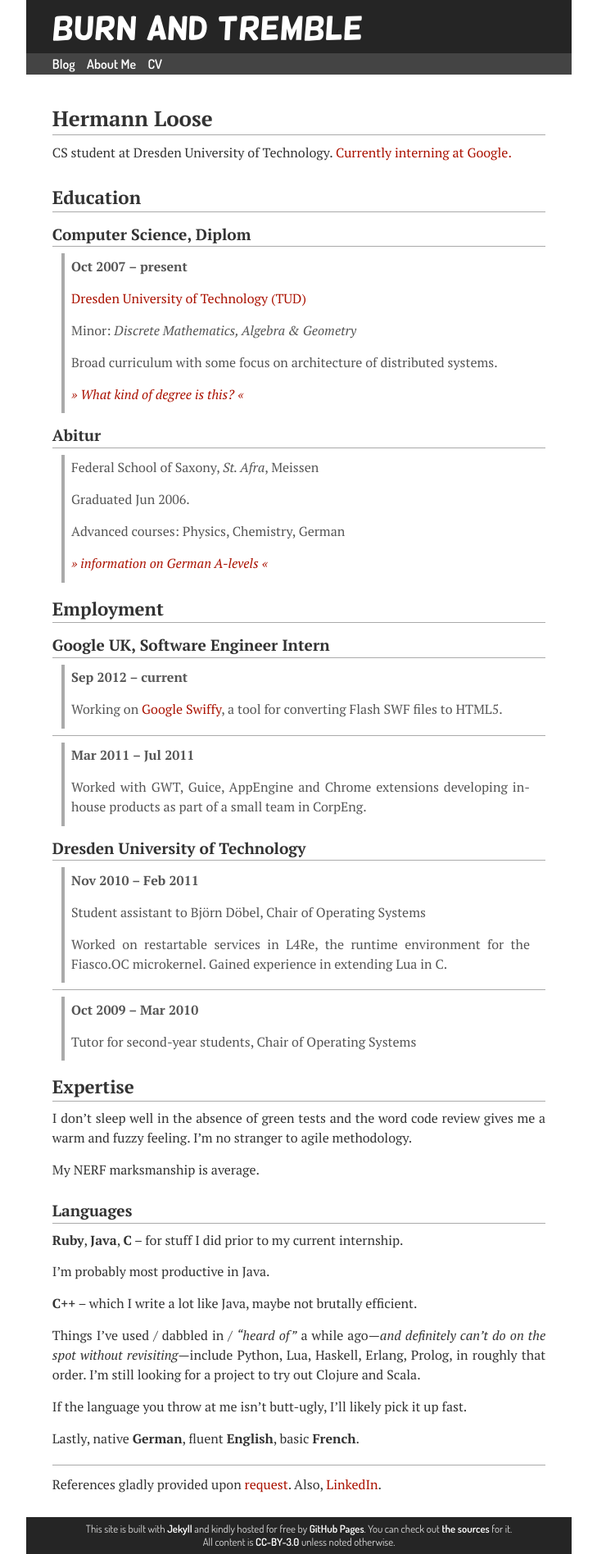
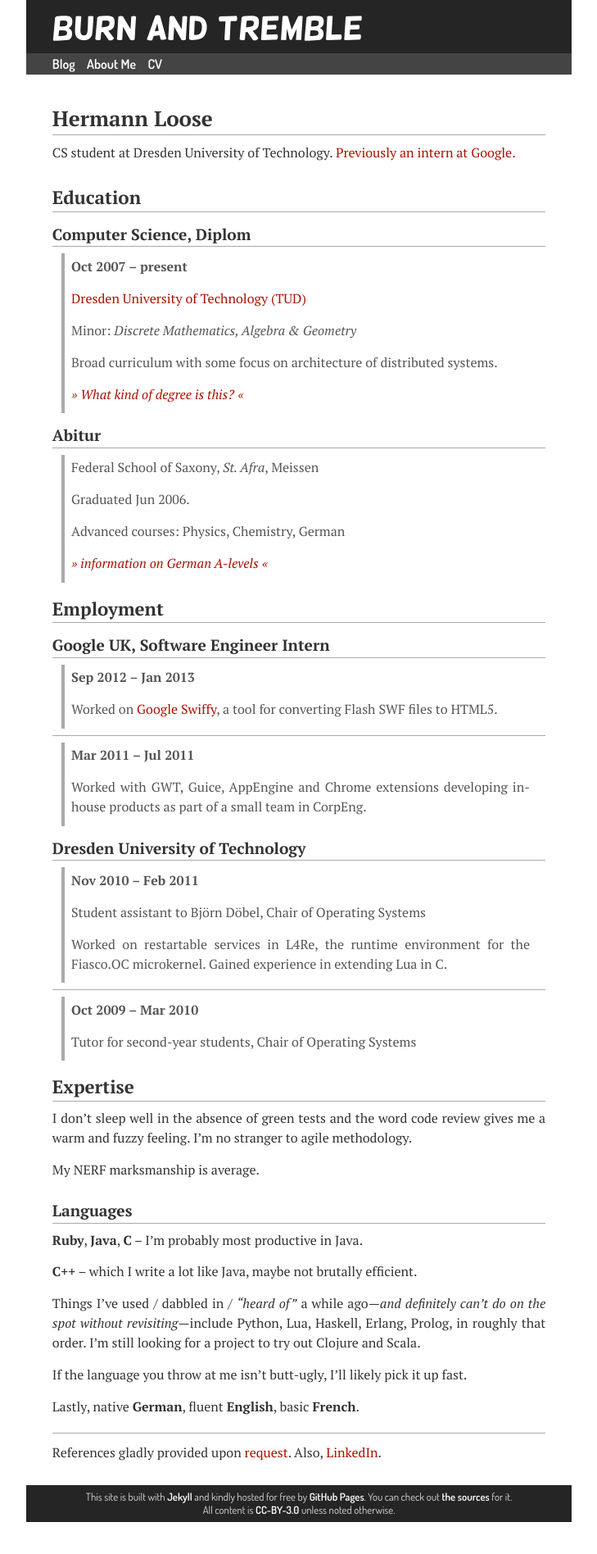
Before and after one commit to hermannloose/hermannloose.github.com, a Jekyll site: the page built from cv.md, in a window 1280 px wide. Shown: the whole page at 82% size, without its empty margins (275-1004 px from the left). Built offline with Jekyll 4.4.1, drawn with Linux system fonts in a browser that asks for light colours; after the commit the page ends 1857 px from its top, so only the background shows below that.

Commit message:
Use past tense for 2012 Google internship.

```diff
--- a/cv.md
+++ b/cv.md
@@ -11,7 +11,7 @@ sitemap:
 ---
 # Hermann Loose #
 
-CS student at Dresden University of Technology. [Currently interning at
+CS student at Dresden University of Technology. [Previously an intern at
 Google.](#google_uk_software_engineer_intern)
 
 ## Education ##
@@ -42,9 +42,9 @@ Google.](#google_uk_software_engineer_intern)
 
 ### Google UK, Software Engineer Intern ###
 
-> **Sep 2012 – current**
+> **Sep 2012 – Jan 2013**
 >
-> Working on [Google
+> Worked on [Google
 > Swiffy](https://www.google.com/doubleclick/studio/swiffy/), a tool for
 > converting Flash SWF files to HTML5.
 
@@ -79,9 +79,7 @@ My NERF marksmanship is average.
 
 ### Languages ###
 
-**Ruby**, **Java**, **C** – for stuff I did prior to my current internship.
-
-I'm probably most productive in Java.
+**Ruby**, **Java**, **C** – I'm probably most productive in Java.
 
 **C++** – which I write a lot like Java, maybe not brutally efficient.
 
```
